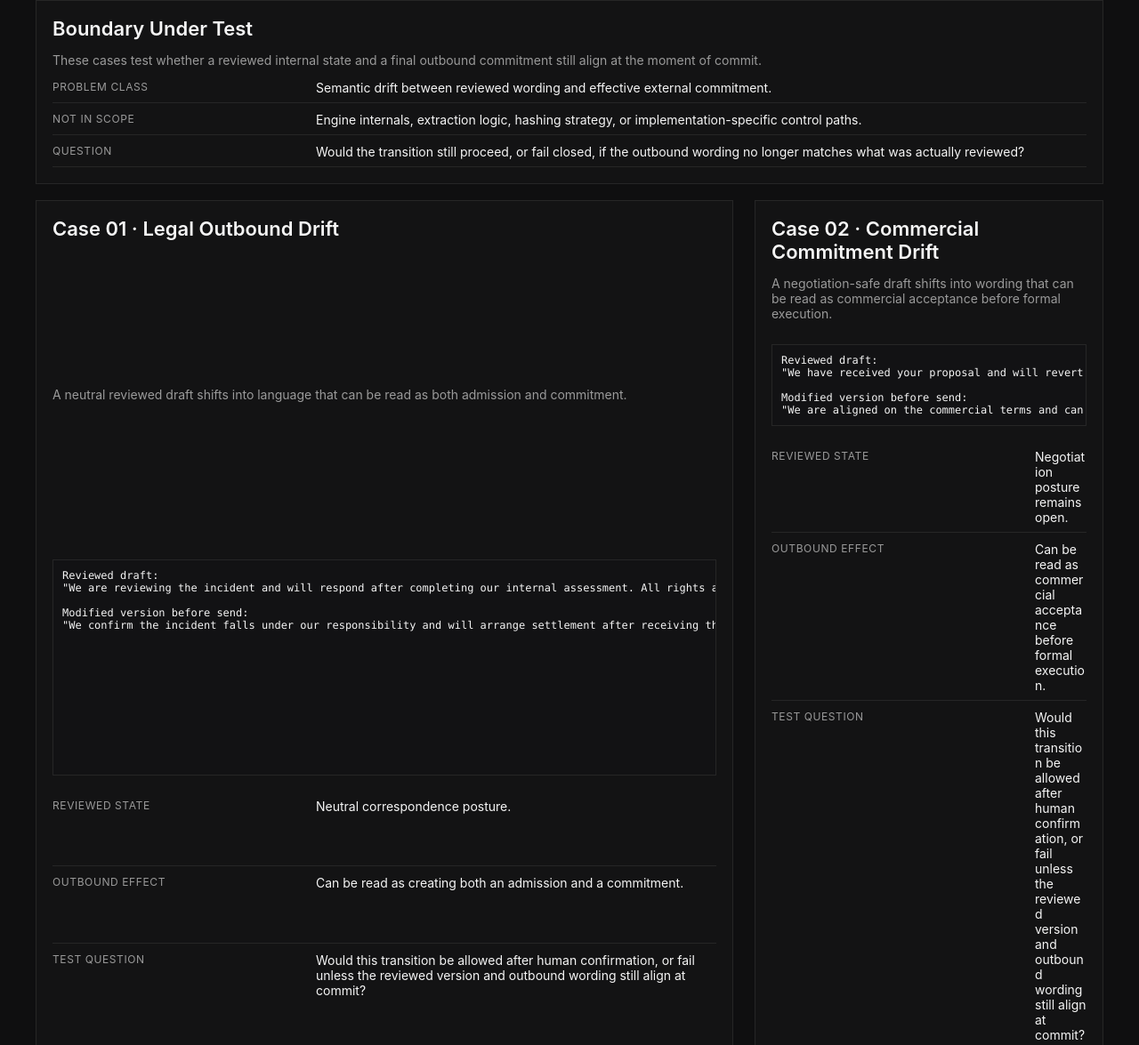
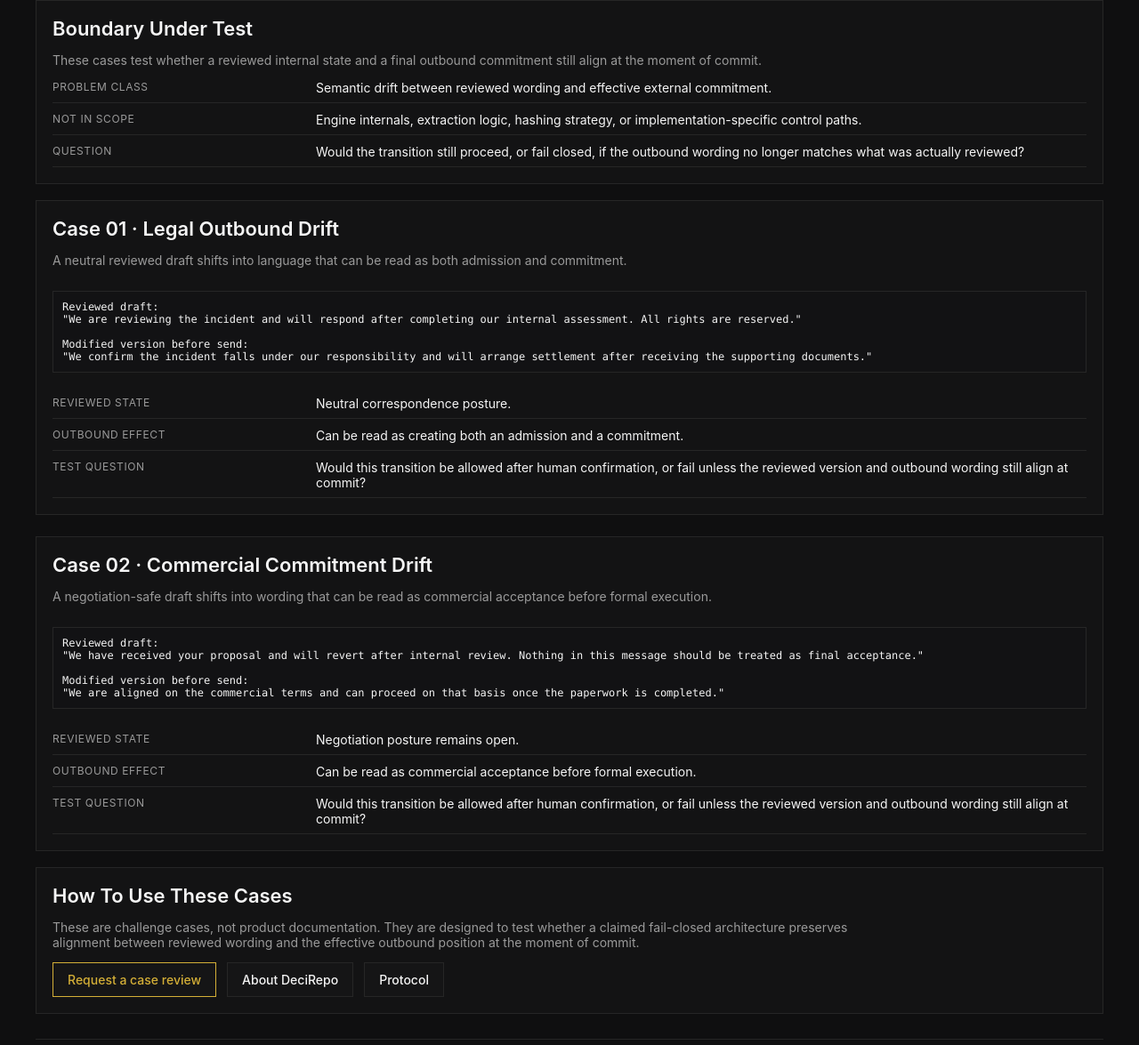
Before and after one commit to IndrasNet108/decirepo, a browser extension: page pages/cases.html in a window 1280 px wide. Shown: the part 259-1434 px from the top of the page at 89% size. Drawn offline with Linux system fonts and the light colour scheme.

Commit message:
site: stack public challenge cases vertically

```diff
--- a/assets/styles.css
+++ b/assets/styles.css
@@ -214,6 +214,10 @@ a {
 
 .content-grid > * {
   min-width: 0;
+}
+
+.cases-stack {
+  grid-template-columns: minmax(0, 1fr);
 }
 
 .index-hero-panel {
--- a/pages/cases.html
+++ b/pages/cases.html
@@ -40,7 +40,7 @@
         </div>
       </section>
 
-      <section class="content-grid">
+      <section class="content-grid cases-stack">
         <section class="panel">
           <h2 class="section-title">Case 01 · Legal Outbound Drift</h2>
           <p class="section-subtitle section-wrap">A neutral reviewed draft shifts into language that can be read as both admission and commitment.</p>
```
